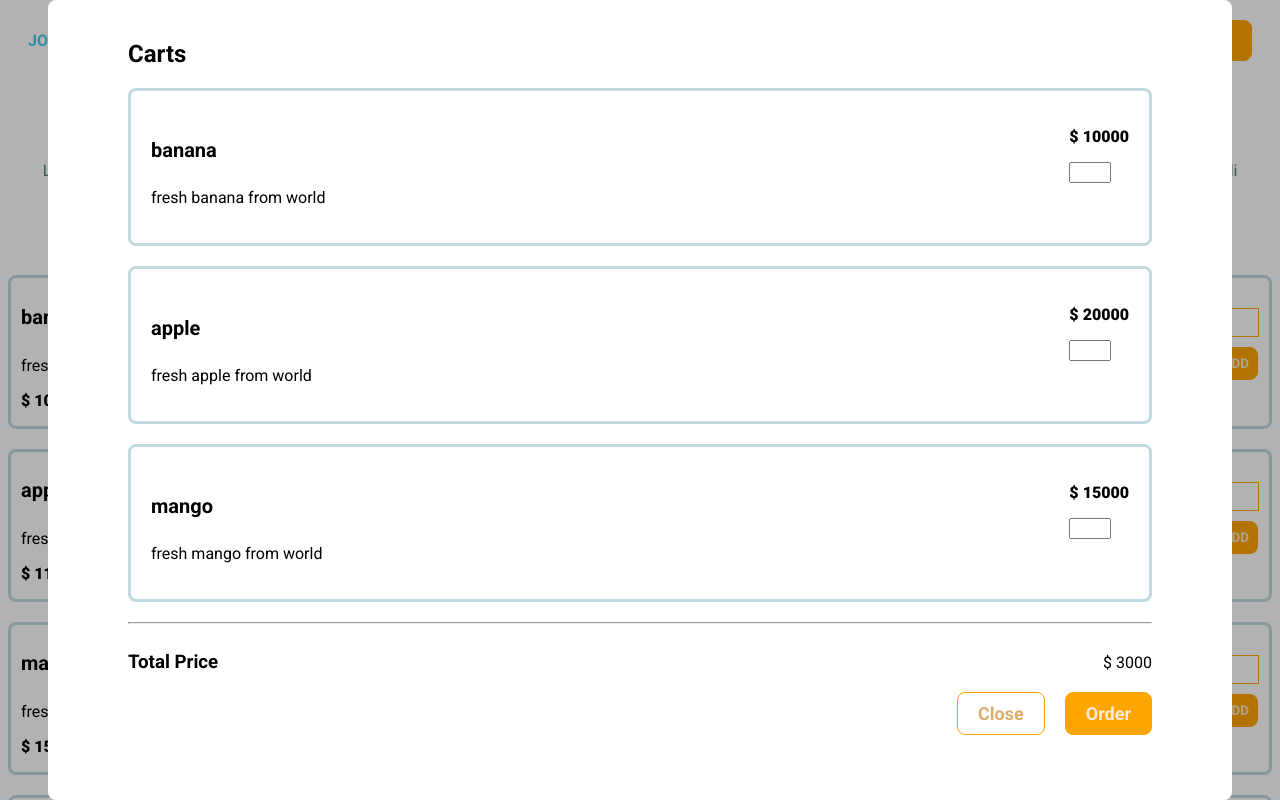
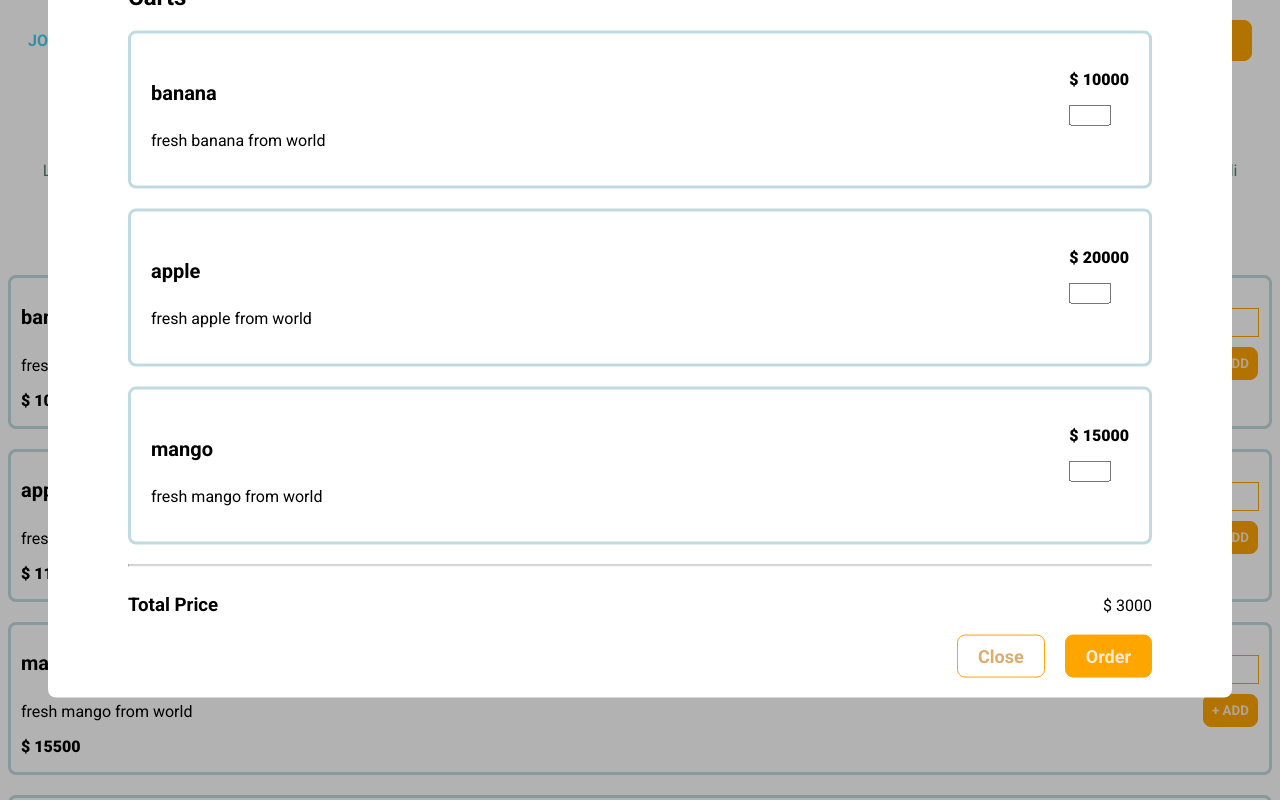
Before and after one commit to AungZayarMyint/Shopping-Project, a React (Create React App) app: page / in a window 1280 px wide. Shown: the top 800 px of the page. Built offline with nearby package versions, Linux system fonts and the light colour scheme.

Commit message:
shopping project

```diff
--- a/src/index.css
+++ b/src/index.css
@@ -94,15 +94,19 @@
   z-index: 20;
   display: flex;
   justify-content: center;
+  align-items: center;
 }
 
 .cart-box{
   background-color: #fff;
   padding: 20px 80px;
   width: 80%;
-  z-index: 1000;
-  position: relative;
+  z-index: 30;
+  position: fixed;
   border-radius: 8px;
+  top: 40vh;
+  left: 50%;
+  transform: translate(-50%, -50%);
 }
 
 .cart{
```
